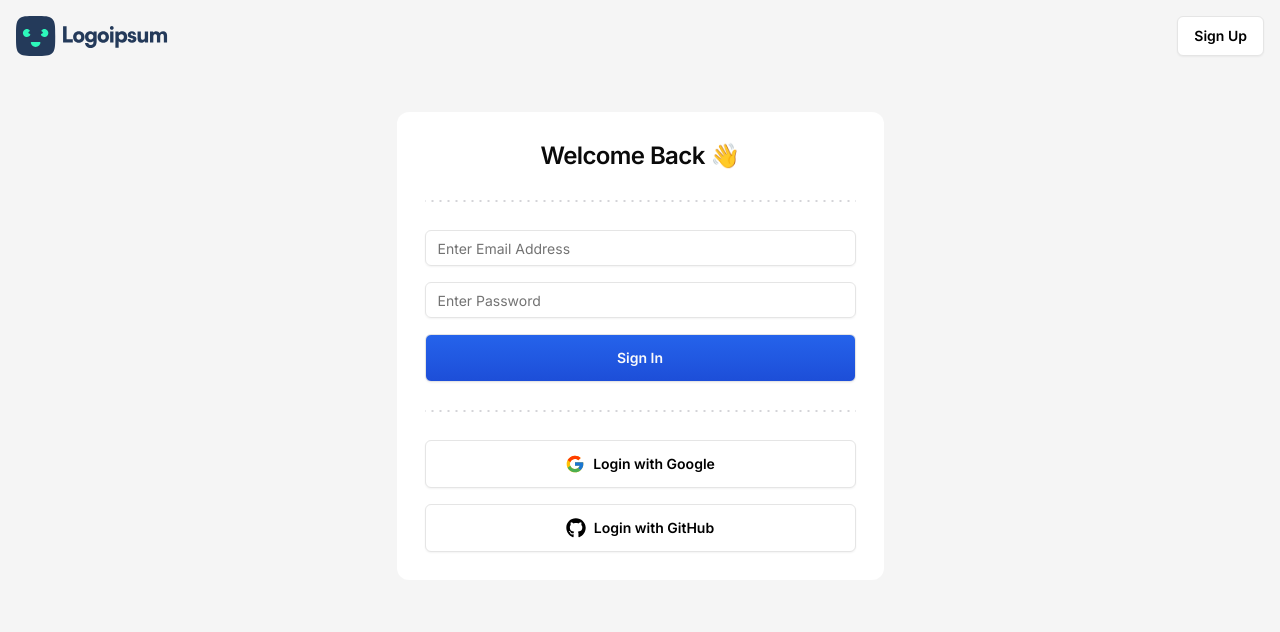
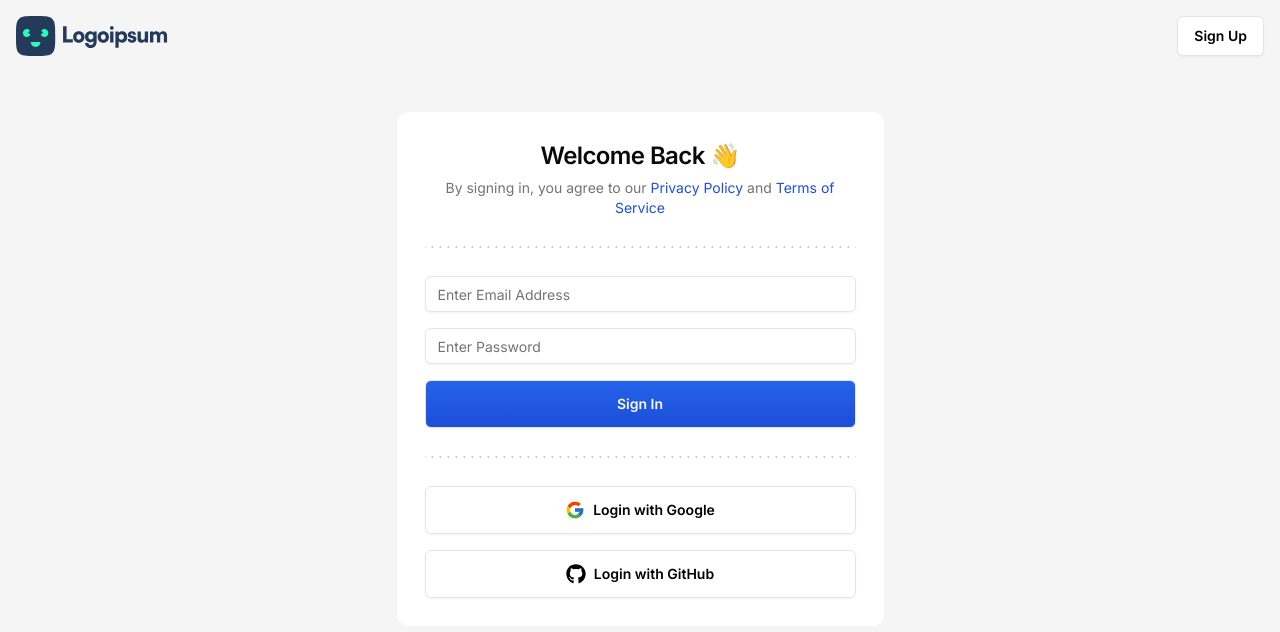
Before and after one commit to Zaid-maker/jira-clone, a Next.js app: page /sign-in in a window 1280 px wide. Shown: the top 632 px of the page. Built offline with nearby package versions, Linux system fonts and the light colour scheme.

Commit message:
Add description on SignIn aswell

```diff
--- a/src/features/auth/components/sign-in-card.tsx
+++ b/src/features/auth/components/sign-in-card.tsx
@@ -7,7 +7,7 @@ import { zodResolver } from "@hookform/resolvers/zod";
 
 import { DottedSeparator } from "@/components/dotted-separator";
 import { Button } from "@/components/ui/button";
-import { Card, CardContent, CardHeader, CardTitle } from "@/components/ui/card";
+import { Card, CardContent, CardDescription, CardHeader, CardTitle } from "@/components/ui/card";
 import { Input } from "@/components/ui/input";
 import { useForm } from "react-hook-form";
 import {
@@ -17,6 +17,7 @@ import {
   FormItem,
   FormMessage,
 } from "@/components/ui/form";
+import Link from "next/link";
 
 const formSchema = z.object({
   email: z.string().email(),
@@ -44,6 +45,16 @@ export const SignInCard = () => {
     <Card className="w-full h-full md:w-[487px] border-none shadow-none">
       <CardHeader className="flex items-center justify-center text-center p-7">
         <CardTitle className="text-2xl">Welcome Back 👋</CardTitle>
+        <CardDescription>
+          By signing in, you agree to our{" "}
+          <Link href="/privacy">
+            <span className="text-blue-700">Privacy Policy</span>
+          </Link>{" "}
+          and{" "}
+          <Link href="/terms">
+            <span className="text-blue-700">Terms of Service</span>
+          </Link>
+        </CardDescription>
       </CardHeader>
       <div className="px-7">
         <DottedSeparator />
```
